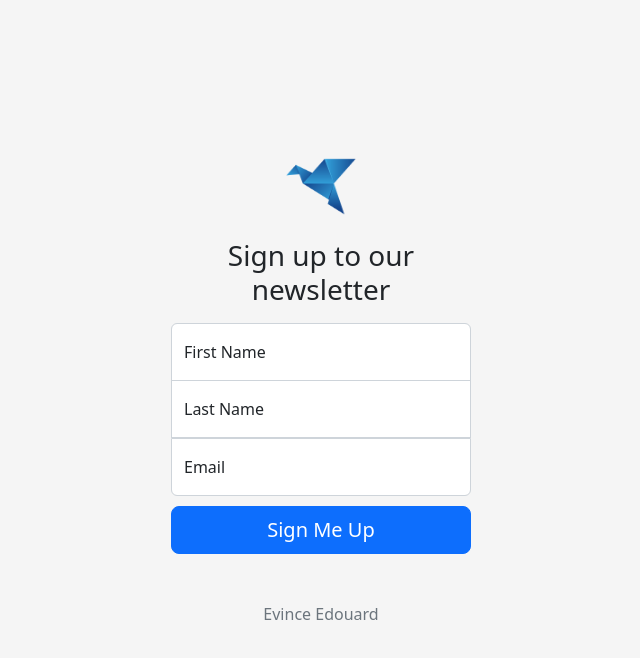
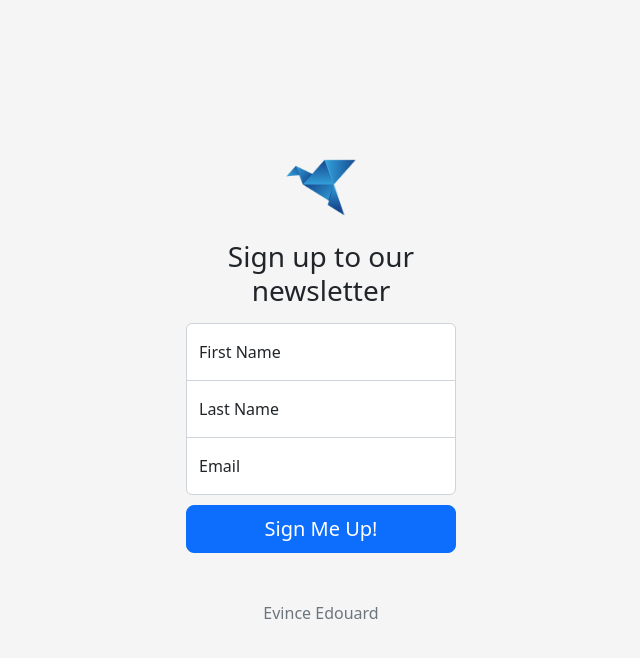
Before and after one commit to EEdouard28/Signup-Page, a website: page signup.html in a window 1280 px wide. Shown: the whole page, without its empty margins (319-959 px from the left). Drawn offline with nearby package versions, Linux system fonts and the light colour scheme.

Commit message:
html and server updates

```diff
--- a/styles.css
+++ b/public/css/styles.css
@@ -28,6 +28,7 @@ body {
 
 .middle {
     border-radius: 0px;
+    margin-bottom: -1px;
 }
 .bottom {
   margin-bottom: 10px;
--- a/signup.html
+++ b/signup.html
@@ -68,30 +68,30 @@
 
 
     <!-- Custom styles for this template -->
-    <link href="styles.css" rel="stylesheet">
+    <link href="css/styles.css" rel="stylesheet">
   </head>
 
   <body class="text-center">
 
 <main class="form-signin w-100 m-auto">
-  <form>
-    <img class="mb-4" src="./images/logo-g0c7ae4781_640.png" alt="" width="72" height="57">
+  <form action="/" class="form-signin" method="POST">
+    <img class="mb-4" src="images/logo-g0c7ae4781_640.png" alt="" width="72" height="57">
     <h1 class="h3 mb-3 fw-normal">Sign up to our newsletter</h1>
 
     <div class="form-floating">
-      <input type="text" class="form-control top" id="floatingInput" placeholder="First Name">
+      <input type="text" name="fName"  class="form-control top" id="floatingInput" placeholder="First Name">
       <label for="floatingInput">First Name</label>
     </div>
     <div class="form-floating">
-      <input type="text" class="form-control middle" id="floatingInput" placeholder="Last Name">
+      <input type="text" name="lName" class="form-control middle" id="floatingInput" placeholder="Last Name">
       <label for="floatingInput">Last Name</label>
     </div>
       <div class="form-floating">
-      <input type="email" class="form-control bottom" id="floatingEmail" placeholder="Email">
+      <input type="email"  name="email" class="form-control bottom" id="floatingEmail" placeholder="Email">
       <label for="floatingPassword">Email</label>
     </div>
     </div>
-    <button class="w-100 btn btn-lg btn-primary" type="submit">Sign Me Up</button>
+    <button class="w-100 btn btn-lg btn-primary" type="submit">Sign Me Up!</button>
     <p class="mt-5 mb-3 text-muted">Evince Edouard</p>
   </form>
 </main>
```
Also changed, not shown: app.js (+22 -0 lines), package.json (+9 -3 lines), public/images/logo-g0c7ae4781_640.png (renamed from images/logo-g0c7ae4781_640.png), 1 other file.
